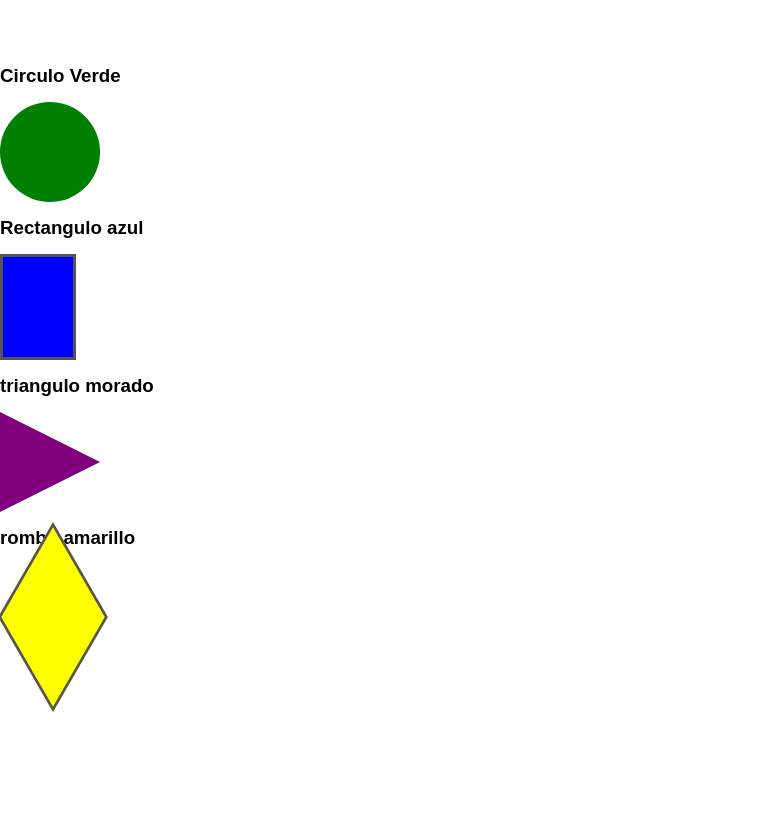
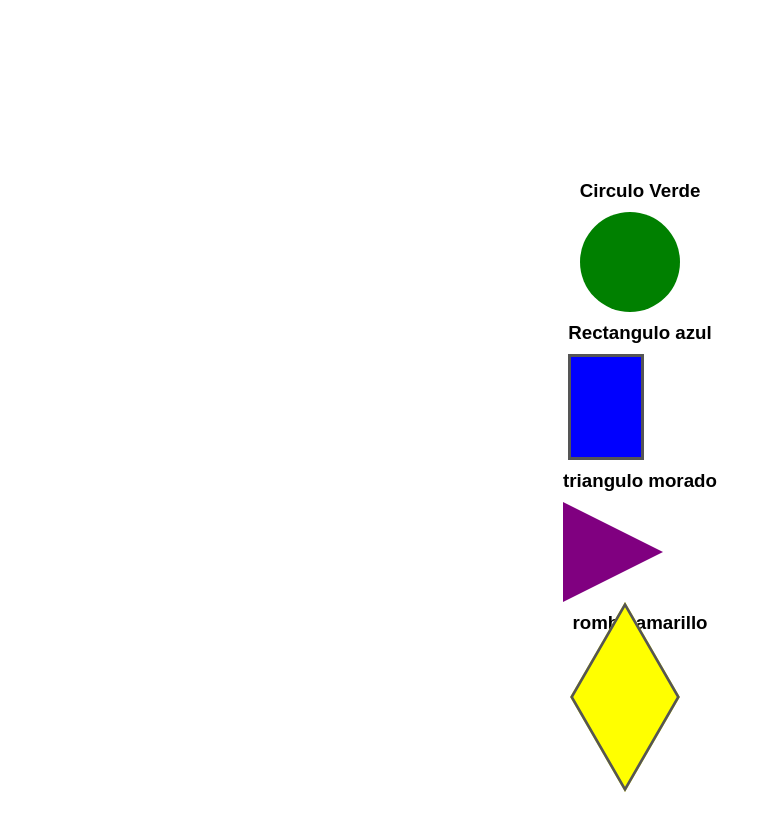
Before and after one commit to seprada45/ModuloHTMLCSS, a plain HTML site: page Quiz1/index.html in a window 1280 px wide. Shown: the whole page, without its empty margins (0-779 px from the left). Before the commit the page ends 800 px from the top, so only its background shows below. Drawn offline with Linux system fonts and the light colour scheme.

Commit message:
[add]Cambios 13 de Julio

```diff
--- a/Quiz1/styles/styles.css
+++ b/Quiz1/styles/styles.css
@@ -5,22 +5,24 @@
 }
 .forms-section{
     display: flex;
-    height: 600px;
+    height: 800px;
     flex-direction: column;
     justify-content: center;
     margin-top: 60px;
+    align-items: center;
 
 }
 
 .container-form{
-    width: 250px;
+    width: 350px;
     display: flex;
     flex-direction: column;
     justify-content: center;
+
 }
 .Title-form{
-    margin-top: 15px;
-    margin-bottom: 15px;
+    margin-top: 10px;
+    margin-bottom: 10px;
 }
 .circle{
     width: 100px;
```
